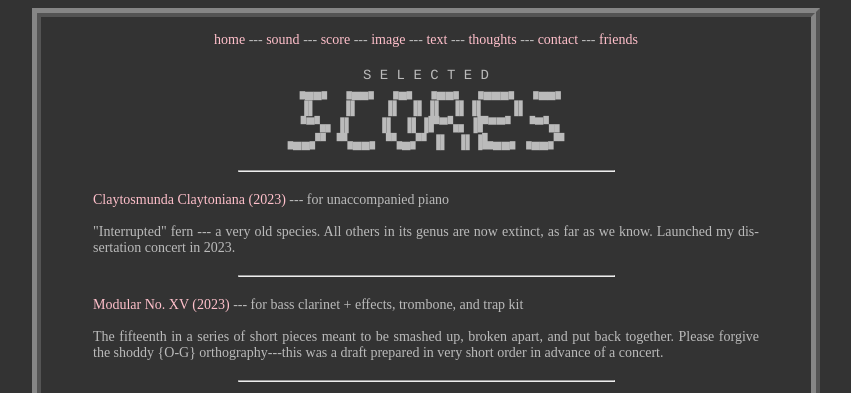
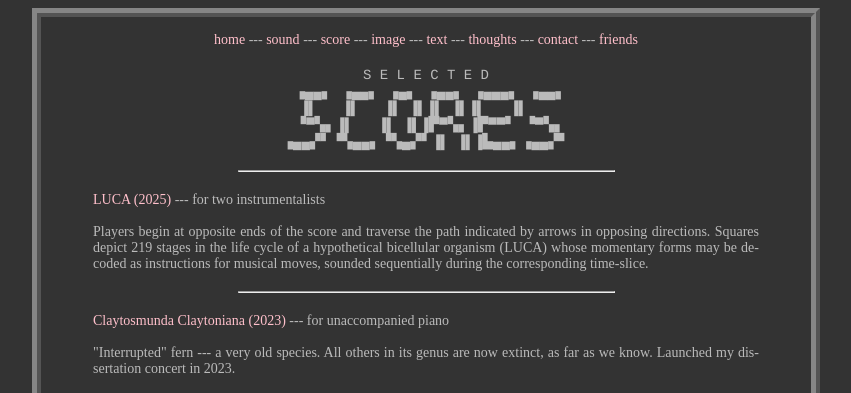
Before and after one commit to isaacotto/isaac-personal, an Eleventy site: page score.html in a window 1280 px wide. Shown: the top 393 px of the page, without its empty margins (214-1065 px from the left). Built offline with nearby package versions, Linux system fonts and the light colour scheme; Eleventy itself is replaced by a stand-in of ours; files that its build step writes are made by us from their sources; files whose address does not match are found by name; a web font is replaced by a local one.

Commit message:
added luca to scores

```diff
--- a/score.html
+++ b/score.html
@@ -40,6 +40,15 @@
 ▗▄▄▞▘▝▚▄▄▖▝▚▄▞▘▐▌ ▐▌▐▙▄▄▖▗▄▄▞▘
 </pre>
 <hr>
+                <p class="longpar">
+                     <a href="./pdf/2025-luca-draft-03.pdf">LUCA (2025)</a> --- for two instrumentalists
+
+                     <br><br>
+
+                     Players begin at opposite ends of the score and traverse the path indicated by arrows in opposing directions. Squares depict 219 stages in the life cycle of a hypothetical bicellular organism (LUCA) whose momentary forms may be decoded as instructions for musical moves, sounded sequentially during the corresponding time-slice.<br>
+                </p>
+
+                <hr>
 
                 <p class="longpar">
                      <a href="./pdf/claytosmunda.pdf">Claytosmunda Claytoniana (2023)</a> --- for unaccompanied piano
```
Also changed, not shown: 1 other file.
